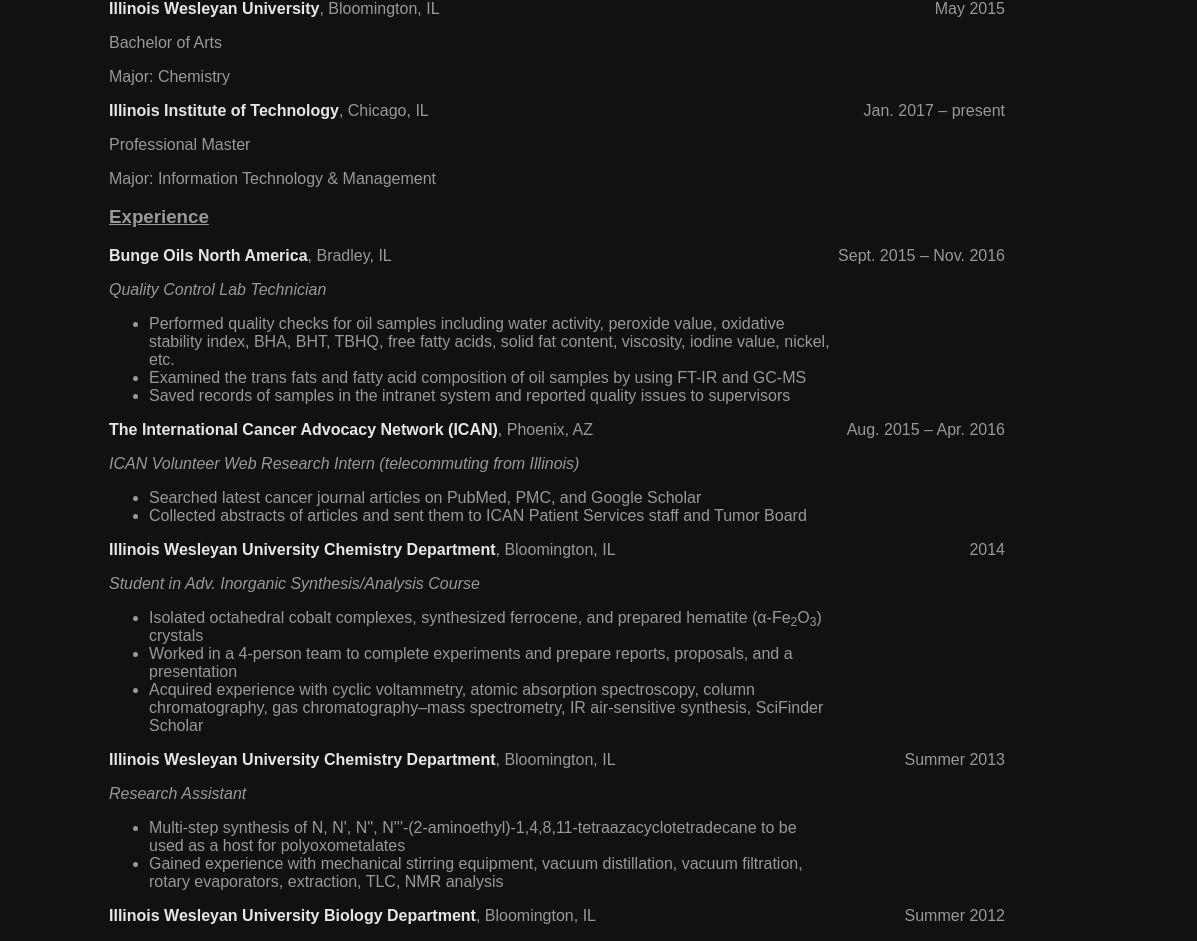
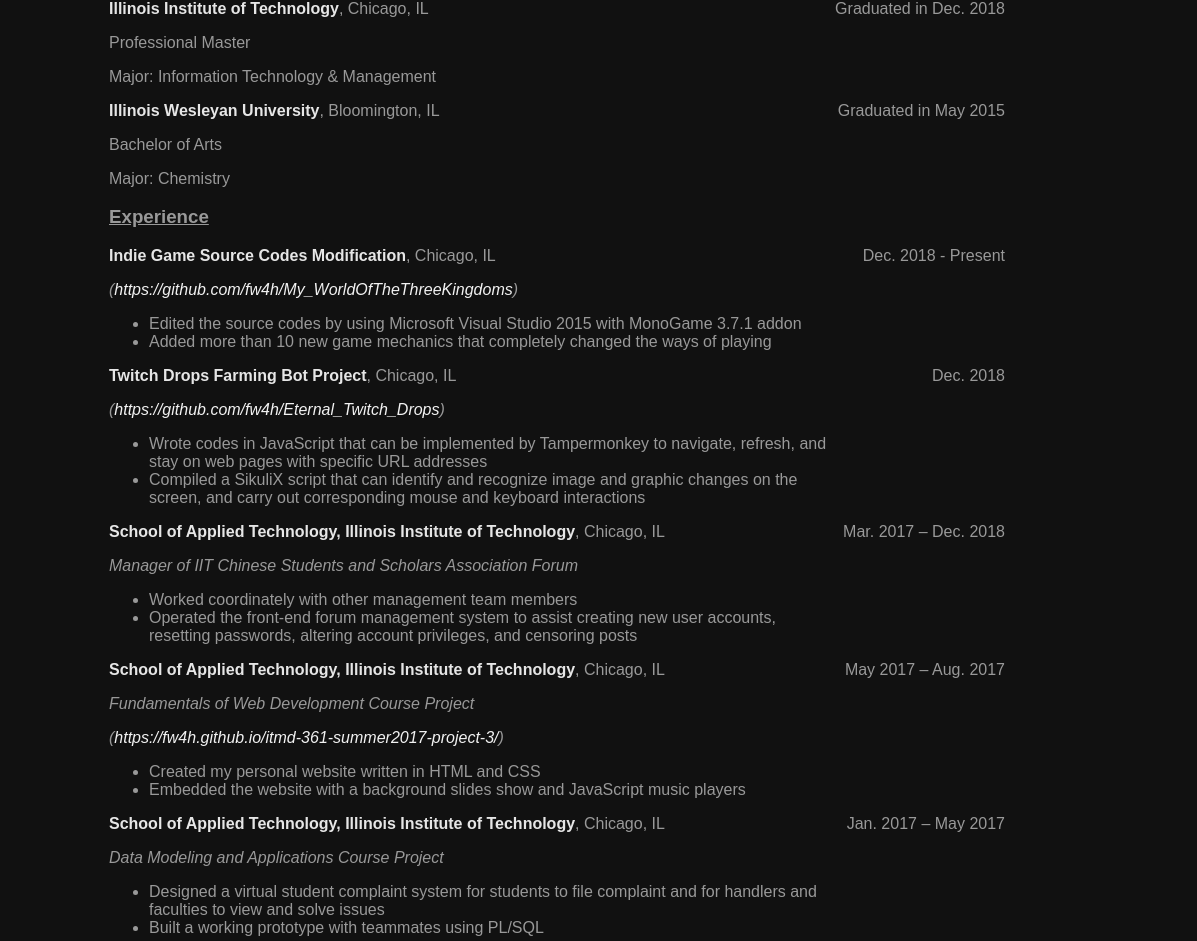
Before and after one commit to fw4h/itmd-361-summer2017-project-3, a plain HTML site: page resume/resume.html in a window 1280 px wide. Shown: the part 260-1201 px from the top of the page, 83-1280 px from the left. Drawn offline with Linux system fonts and the light colour scheme.

Commit message:
Updated contents from resume7

```diff
--- a/resume/resume.html
+++ b/resume/resume.html
@@ -21,13 +21,26 @@
     <div id="body">
       <div class="header">
         <h2 class="highlight">Da Wang</h2>
-        <p>3201 S. State St., Chicago, IL 60616 | 708-552-0380 | dwang62@hawk.iit.edu</p>
+        <p>3320 S. Indiana Ave., Chicago, IL 60616 | 708-552-0380 | fw4hfw4h@gmail.com</p>
       </div>
       <h3><u>Objective</u></h3>
-      <p>An able, enthusiastic, goal-oriented, college graduate seeking a position that utilizes my chemistry and biology laboratory experience, information technology skills, and personal attributes including dedication, creativity, and reliability.</p>
+      <p>An able, enthusiastic, and goal-oriented college graduate seeking a position that applies technologies to solve real world problems, utilizes my information technology skills, and personal attributes including dedication, creativity, and reliability.</p>
       <h3><u>Education</u></h3>
       <p class="date">
-        May 2015
+        Graduated in Dec. 2018
+      </p>
+      <p>
+        <strong class="highlight">Illinois Institute of Technology</strong>, Chicago, IL
+      </p>
+      <p>
+        Professional Master
+      </p>
+      <p>
+        Major: Information Technology &amp; Management
+      </p>
+
+      <p class="date">
+        Graduated in May 2015
       </p>
       <p>
         <strong class="highlight">Illinois Wesleyan University</strong>, Bloomington, IL
@@ -38,21 +51,101 @@
       <p>
         Major: Chemistry
       </p>
+
+      <h3><u>Experience</u></h3>
       <p class="date">
-        Jan. 2017 – present
+        Dec. 2018 - Present
       </p>
       <p>
-        <strong class="highlight">Illinois Institute of Technology</strong>, Chicago, IL
-      </p>
-
-      <p>
-        Professional Master
+        <strong class="highlight">Indie Game Source Codes Modification</strong>, Chicago, IL
       </p>
       <p>
-        Major: Information Technology &amp; Management
+        <em>(<a href="https://github.com/fw4h/My_WorldOfTheThreeKingdoms">https://github.com/fw4h/My_WorldOfTheThreeKingdoms</a>)</em>
       </p>
+      <ul>
+        <li>
+          Edited the source codes by using Microsoft Visual Studio 2015 with MonoGame 3.7.1 addon
+        </li>
+        <li>
+          Added more than 10 new game mechanics that completely changed the ways of playing
+        </li>
+      </ul>
 
-      <h3><u>Experience</u></h3>
+      <p class="date">
+        Dec. 2018
+      </p>
+      <p>
+        <strong class="highlight">Twitch Drops Farming Bot Project</strong>, Chicago, IL
+      </p>
+      <p>
+        <em>(<a href="https://github.com/fw4h/Eternal_Twitch_Drops">https://github.com/fw4h/Eternal_Twitch_Drops</a>)</em>
+      </p>
+      <ul>
+        <li>
+          Wrote codes in JavaScript that can be implemented by Tampermonkey to navigate, refresh, and stay on web pages with specific URL addresses
+        </li>
+        <li>
+          Compiled a SikuliX script that can identify and recognize image and graphic changes on the screen, and carry out corresponding mouse and keyboard interactions
+        </li>
+      </ul>
+
+      <p class="date">
+        Mar. 2017 – Dec. 2018
+      </p>
+      <p>
+        <strong class="highlight">School of Applied Technology, Illinois Institute of Technology</strong>, Chicago, IL
+      </p>
+      <p>
+        <em>Manager of IIT Chinese Students and Scholars Association Forum</em>
+      </p>
+      <ul>
+        <li>
+          Worked coordinately with other management team members
+        </li>
+        <li>
+          Operated the front-end forum management system to assist creating new user accounts, resetting passwords, altering account privileges, and censoring posts
+        </li>
+      </ul>
+
+      <p class="date">
+        May 2017 – Aug. 2017
+      </p>
+      <p>
+        <strong class="highlight">School of Applied Technology, Illinois Institute of Technology</strong>, Chicago, IL
+      </p>
+      <p>
+        <em>Fundamentals of Web Development Course Project</em>
+      </p>
+      <p >
+      <em>(<a href="../index.html">https://fw4h.github.io/itmd-361-summer2017-project-3/</a>)</em>
+      </p>
+      <ul>
+        <li>
+          Created my personal website written in HTML and CSS
+        </li>
+        <li>
+          Embedded the website with a background slides show and JavaScript music players
+        </li>
+      </ul>
+
+      <p class="date">
+        Jan. 2017 – May 2017
+      </p>
+      <p>
+        <strong class="highlight">School of Applied Technology, Illinois Institute of Technology</strong>, Chicago, IL
+      </p>
+      <p>
+        <em>Data Modeling and Applications Course Project</em>
+      </p>
+      <ul>
+        <li>
+          Designed a virtual student complaint system for students to file complaint and for handlers and faculties to view and solve issues
+        </li>
+        <li>
+          Built a working prototype with teammates using PL/SQL
+        </li>
+      </ul>
+
       <p class="date">
         Sept. 2015 – Nov. 2016
       </p>
@@ -194,6 +287,45 @@
             </li>
           </ul>
         </td>
+        <td>
+          <ul>
+            <li>
+              Java
+            </li>
+            <li>
+              C#
+            </li>
+            <li>
+              Database Management
+            </li>
+          </ul>
+        </td>
+        <td>
+          <ul>
+            <li>
+              Oracle SQL Developer
+            </li>
+            <li>
+              Microsoft Access
+            </li>
+            <li>
+              Mongo Database
+            </li>
+          </ul>
+        </td>
+        <td>
+          <ul>
+            <li>
+              Visual Studio Code
+            </li>
+            <li>
+              Hadoop
+            </li>
+            <li>
+              R
+            </li>
+          </ul>
+        </td>
       </tr>
       </table>
 
@@ -222,7 +354,7 @@
         DJ at WESN Radio Station<span class="date">2011 - 2012</span>
       </p>
 
-      <a href="Resume5.pdf" id="downloadlink">Download Resume</a>
+      <a href="Resume7.pdf" id="downloadlink">Download Resume (2019)</a>
     </div>
 
     <div id="footer">
```
Also changed, not shown: 1 other file.
